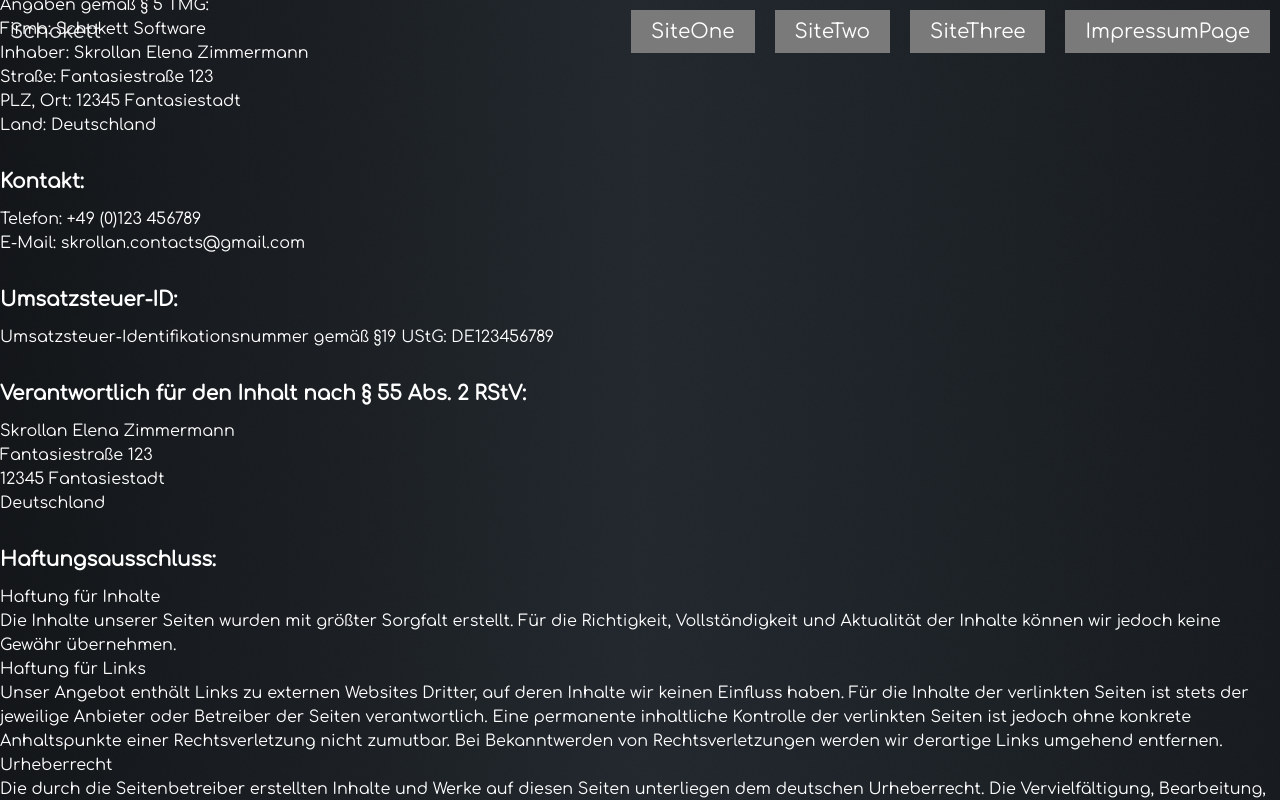
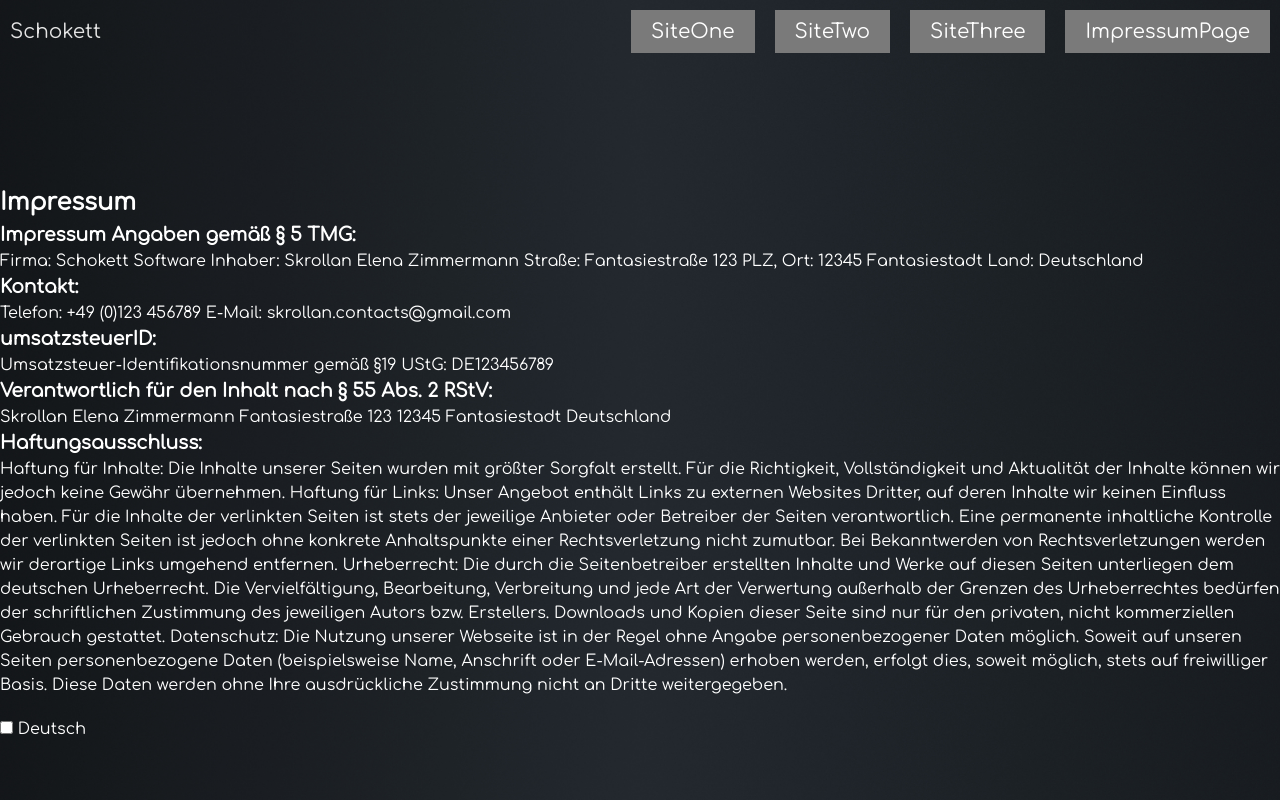
Before and after one commit to SkrollanElenaZimmermann/Schokett.de, a Vue app: page /#/ImpressumPage in a window 1280 px wide. Shown: the top 800 px of the page. Built offline with nearby package versions, Linux system fonts and the light colour scheme.

Commit message:
fix switch

```diff
--- a/src/App.vue
+++ b/src/App.vue
@@ -1,5 +1,4 @@
 <template>
-  <!-- <img alt="Logo" src="./assets/HiTwitch.png" style="width: 15%; height: auto;"> -->
   <NavBar/>
   <transition name="fade">
   <RouterView></RouterView>
--- a/src/components/ImpressumPage.vue
+++ b/src/components/ImpressumPage.vue
@@ -1,70 +1,30 @@
 <template>
   <div class="container">
     <div class="impressum">
-      <h2>Impressum</h2>
-      <p>
-        Angaben gemäß § 5 TMG:
-        <br>
-        Firma: Schokett Software
-        <br>
-        Inhaber: Skrollan Elena Zimmermann
-        <br>
-        Straße: Fantasiestraße 123
-        <br>
-        PLZ, Ort: 12345 Fantasiestadt
-        <br>
-        Land: Deutschland
-      </p>
-      <h3>Kontakt:</h3>
-      <p>
-        Telefon: +49 (0)123 456789
-        <br>
-        E-Mail: skrollan.contacts@gmail.com
-      </p>
-      <h3>Umsatzsteuer-ID:</h3>
-      <p>
-        Umsatzsteuer-Identifikationsnummer gemäß §19 UStG:
-        DE123456789
-      </p>
-      <h3>Verantwortlich für den Inhalt nach § 55 Abs. 2 RStV:</h3>
-      <p>
-        Skrollan Elena Zimmermann
-        <br>
-        Fantasiestraße 123
-        <br>
-        12345 Fantasiestadt
-        <br>
-        Deutschland
-      </p>
-      <h3>Haftungsausschluss:</h3>
-      <p>
-        Haftung für Inhalte
-        <br>
-        Die Inhalte unserer Seiten wurden mit größter Sorgfalt erstellt. Für die Richtigkeit, Vollständigkeit und Aktualität der Inhalte können wir jedoch keine Gewähr übernehmen.
-      </p>
-      <p>
-        Haftung für Links
-        <br>
-        Unser Angebot enthält Links zu externen Websites Dritter, auf deren Inhalte wir keinen Einfluss haben. Für die Inhalte der verlinkten Seiten ist stets der jeweilige Anbieter oder Betreiber der Seiten verantwortlich. Eine permanente inhaltliche Kontrolle der verlinkten Seiten ist jedoch ohne konkrete Anhaltspunkte einer Rechtsverletzung nicht zumutbar. Bei Bekanntwerden von Rechtsverletzungen werden wir derartige Links umgehend entfernen.
-      </p>
-      <p>
-        Urheberrecht
-        <br>
-        Die durch die Seitenbetreiber erstellten Inhalte und Werke auf diesen Seiten unterliegen dem deutschen Urheberrecht. Die Vervielfältigung, Bearbeitung, Verbreitung und jede Art der Verwertung außerhalb der Grenzen des Urheberrechtes bedürfen der schriftlichen Zustimmung des jeweiligen Autors bzw. Erstellers. Downloads und Kopien dieser Seite sind nur für den privaten, nicht kommerziellen Gebrauch gestattet.
-      </p>
-      <p>
-        Datenschutz
-        <br>
-        Die Nutzung unserer Webseite ist in der Regel ohne Angabe personenbezogener Daten möglich. Soweit auf unseren Seiten personenbezogene Daten (beispielsweise Name, Anschrift oder E-Mail-Adressen) erhoben werden, erfolgt dies, soweit möglich, stets auf freiwilliger Basis. Diese Daten werden ohne Ihre ausdrückliche Zustimmung nicht an Dritte weitergegeben.
-      </p>
+
+  <h2>{{ $t('impressum.title') }}</h2>
+
+  <h3 v-html="$t('impressum.angaben')"></h3>
+  <p>{{ $t('impressum.content.angaben') }}</p>
+
+  <h3 v-html="$t('impressum.kontakt')"></h3>
+  <p>{{ $t('impressum.content.kontakt') }}</p>
+
+  <h3 v-html="$t('impressum.umsatzsteuerID')"></h3>
+  <p>{{ $t('impressum.content.umsatzsteuerID') }}</p>
+
+  <h3 v-html="$t('impressum.verantwortlich')"></h3>
+  <p>{{ $t('impressum.content.verantwortlich') }}</p>
+
+  <h3 v-html="$t('impressum.haftungsausschluss')"></h3>
+  <p>{{ $t('impressum.content.haftungsausschluss') }}</p>
 
       <div class="language-switch">
-  <label>
-    <input type="checkbox" v-model="isJapanese" @change="changeLanguage">
-    {{ currentLanguage }}
-  </label>
-</div>
-
+        <label>
+          <input type="checkbox" v-model="isJapanese" @change="changeLanguage">
+          {{ currentLanguage }}
+        </label>
+      </div>
     </div>
   </div>
 </template>
@@ -73,11 +33,11 @@
 export default {
   name: 'ImpressumPage',
   mounted() {
-    document.title = "Schokett/Impressum";
+    document.title = this.$t('impressum.title');
   },
   data() {
     return {
-      isJapanese: false
+      isJapanese: false,
     };
   },
   computed: {
@@ -87,8 +47,8 @@ export default {
   },
   methods: {
     changeLanguage() {
-      this.isJapanese = !this.isJapanese;
       this.$i18n.locale = this.isJapanese ? 'ja' : 'de';
+
     }
   }
 }
@@ -99,19 +59,17 @@ export default {
   font-size: 16px;
   line-height: 1.5;
 }
-.impressum h2 {
-  font-size: 24px;
+/* .impressum h2 {
+  font-size: 30px;
   margin-bottom: 20px;
 }
 .impressum h3 {
   font-size: 20px;
   margin-top: 30px;
   margin-bottom: 10px;
-}
+} */
 .container {
   height: 100vh;
-  /* width: 100%; */
-  /* background: greenyellow; */
   display: flex;
   justify-content: center;
   align-items: center;
--- a/src/main.js
+++ b/src/main.js
@@ -1,5 +1,5 @@
 import { createApp } from 'vue';
-import { createRouter, createWebHashHistory } from 'vue-router';
+import { createRouter, createWebHashHistory} from 'vue-router';
 import { createI18n } from 'vue-i18n';
 import App from './App.vue';
 import SiteOne from './components/SiteOne.vue';
@@ -23,14 +23,47 @@ const router = createRouter({
 
 // Erstelle das VueI18n-Objekt
 const i18n = createI18n({
-  locale: 'de', // Standardmäßige Sprache
+  locale: 'de',  // Standardmäßige Sprache
   messages: {
     de: {
       // Deutsch
       impressum: {
         title: 'Impressum',
-        companyName: 'Firma: Schokett Software',
-        // ... Weitere Übersetzungen für das Impressum
+        angaben: `Impressum Angaben gemäß § 5 TMG:`,
+        kontakt: `Kontakt:`,
+        umsatzsteuerID:`umsatzsteuerID:`,
+        verantwortlich: `Verantwortlich für den Inhalt nach § 55 Abs. 2 RStV:`,
+        haftungsausschluss: `Haftungsausschluss:`,
+        content: {
+          angaben: `
+            Firma: Schokett Software
+            Inhaber: Skrollan Elena Zimmermann
+            Straße: Fantasiestraße 123
+            PLZ, Ort: 12345 Fantasiestadt
+            Land: Deutschland`,
+          kontakt: `
+            Telefon: +49 (0)123 456789
+            E-Mail: skrollan.contacts@gmail.com`,
+          umsatzsteuerID: `
+            Umsatzsteuer-Identifikationsnummer gemäß §19 UStG: DE123456789`,
+          verantwortlich: `
+            Skrollan Elena Zimmermann
+            Fantasiestraße 123
+            12345 Fantasiestadt
+            Deutschland`,
+          haftungsausschluss: `
+            Haftung für Inhalte:
+            Die Inhalte unserer Seiten wurden mit größter Sorgfalt erstellt. Für die Richtigkeit, Vollständigkeit und Aktualität der Inhalte können wir jedoch keine Gewähr übernehmen.
+
+            Haftung für Links:
+            Unser Angebot enthält Links zu externen Websites Dritter, auf deren Inhalte wir keinen Einfluss haben. Für die Inhalte der verlinkten Seiten ist stets der jeweilige Anbieter oder Betreiber der Seiten verantwortlich. Eine permanente inhaltliche Kontrolle der verlinkten Seiten ist jedoch ohne konkrete Anhaltspunkte einer Rechtsverletzung nicht zumutbar. Bei Bekanntwerden von Rechtsverletzungen werden wir derartige Links umgehend entfernen.
+
+            Urheberrecht:
+            Die durch die Seitenbetreiber erstellten Inhalte und Werke auf diesen Seiten unterliegen dem deutschen Urheberrecht. Die Vervielfältigung, Bearbeitung, Verbreitung und jede Art der Verwertung außerhalb der Grenzen des Urheberrechtes bedürfen der schriftlichen Zustimmung des jeweiligen Autors bzw. Erstellers. Downloads und Kopien dieser Seite sind nur für den privaten, nicht kommerziellen Gebrauch gestattet.
+
+            Datenschutz:
+            Die Nutzung unserer Webseite ist in der Regel ohne Angabe personenbezogener Daten möglich. Soweit auf unseren Seiten personenbezogene Daten (beispielsweise Name, Anschrift oder E-Mail-Adressen) erhoben werden, erfolgt dies, soweit möglich, stets auf freiwilliger Basis. Diese Daten werden ohne Ihre ausdrückliche Zustimmung nicht an Dritte weitergegeben.`,
+        },
       },
       // ... Weitere Übersetzungen für andere Seiten
     },
@@ -38,8 +71,46 @@ const i18n = createI18n({
       // Japanisch
       impressum: {
         title: 'インプレッサム',
-        companyName: '会社名：Schokett Software',
-        // ... Weitere Übersetzungen für das Impressum auf Japanisch
+        angaben: `§ 5 TMGに基づくインプレッサムの情報:`,
+        kontakt: `お問い合わせ:`,
+        umsatzsteuerID:`消費税番号:`,
+        verantwortlich: `§ 55 Abs. 2 RStVに基づくコンテンツの責任者:`,
+        haftungsausschluss: `免責事項:`,
+        content: {
+            angaben: `
+            会社名：Schokett Software
+            オーナー：スクロラン・エレナ・ジマーマン
+            住所：ファンタジーストラーセ123
+            郵便番号、市町村：12345 ファンタジーシュタット
+            国：ドイツ
+          `,
+          kontakt: `
+            電話：+49 (0)123 456789
+            メール：skrollan.contacts@gmail.com
+          `,
+          umsatzsteuerID: `
+            第19条UStGに基づく消費税番号：DE123456789
+          `,
+          verantwortlich: `
+            スクロラン・エレナ・ジマーマン
+            ファンタジーストラーセ123
+            12345 ファンタジーシュタット
+            ドイツ
+          `,
+          haftungsausschluss: `
+            コンテンツの免責事項:
+            当社のウェブサイトのコンテンツは最大限の注意をもって作成されていますが、その正確性、完全性、最新性については保証できません。
+
+            リンクの免責事項:
+            当社の提供するリンク先は、当社が管理・監督することができない第三者の外部ウェブサイトへのリンクを含んでいます。リンク先のコンテンツについては、常に該当する提供者または運営者が責任を負います。具体的な法的違反の状況がない限り、リンク先のコンテンツに対する常時の内容的な監視は不合理です。違反が判明した場合、当社は該当するリンクを速やかに削除します。
+
+            著作権:
+            当サイトの運営者が作成したコンテンツや作品は、ドイツの著作権に従います。著作権者または作成者の書面による同意なしに、著作権の範囲外での複製、編集、配布、利用などの利益を得る行為は禁止されています。このサイトのダウンロードや複製は、私的利用や非営利目的に限り許可されます。
+
+            プライバシーポリシー:
+            当社のウェブサイトの利用は、通常、個人情報の提供なしで行うことができます。ただし、当社のウェブサイト上で個人情報（氏名、住所、メールアドレスなど）を収集する場合は、可能な限り自発的な基準に基づいて行われます。これらのデータは、明示的な同意なしに第三者に提供されることはありません。
+          `,
+        },
       },
       // ... Weitere Übersetzungen für andere Seiten auf Japanisch
     },
```
